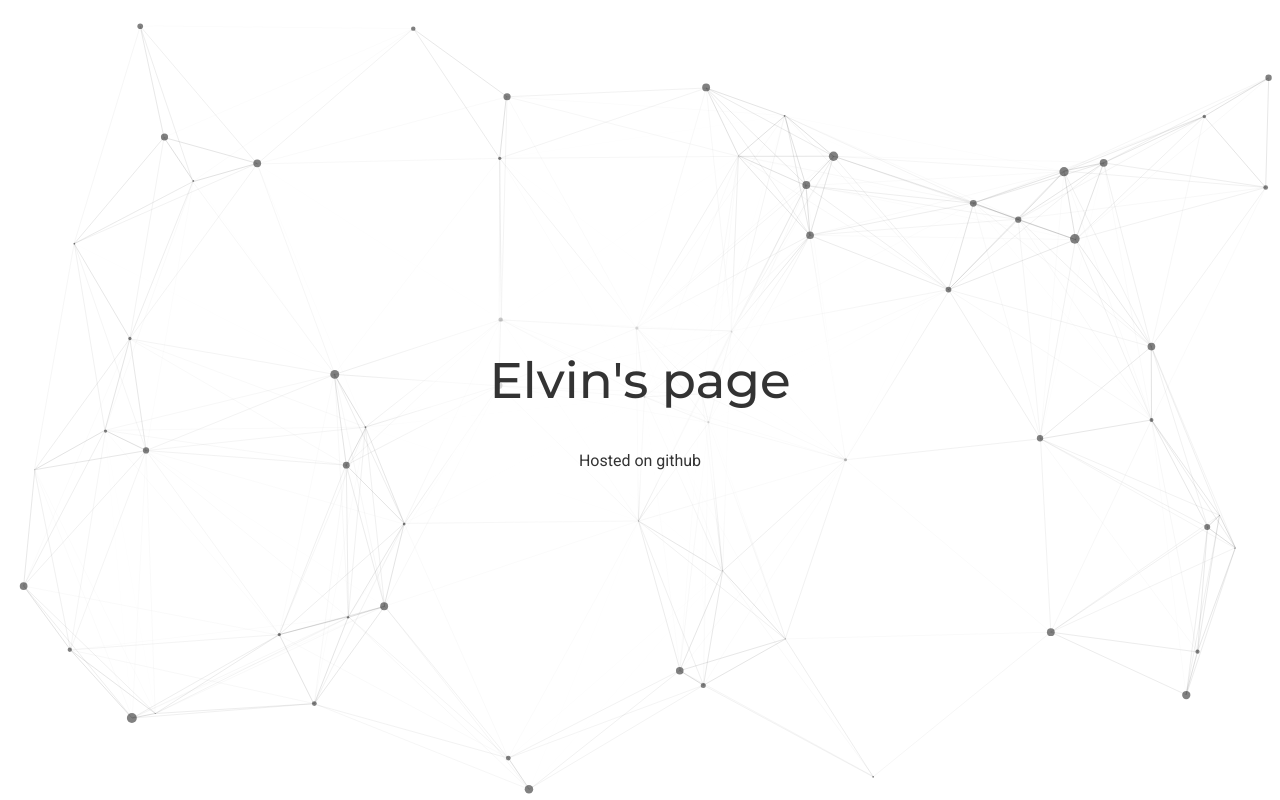
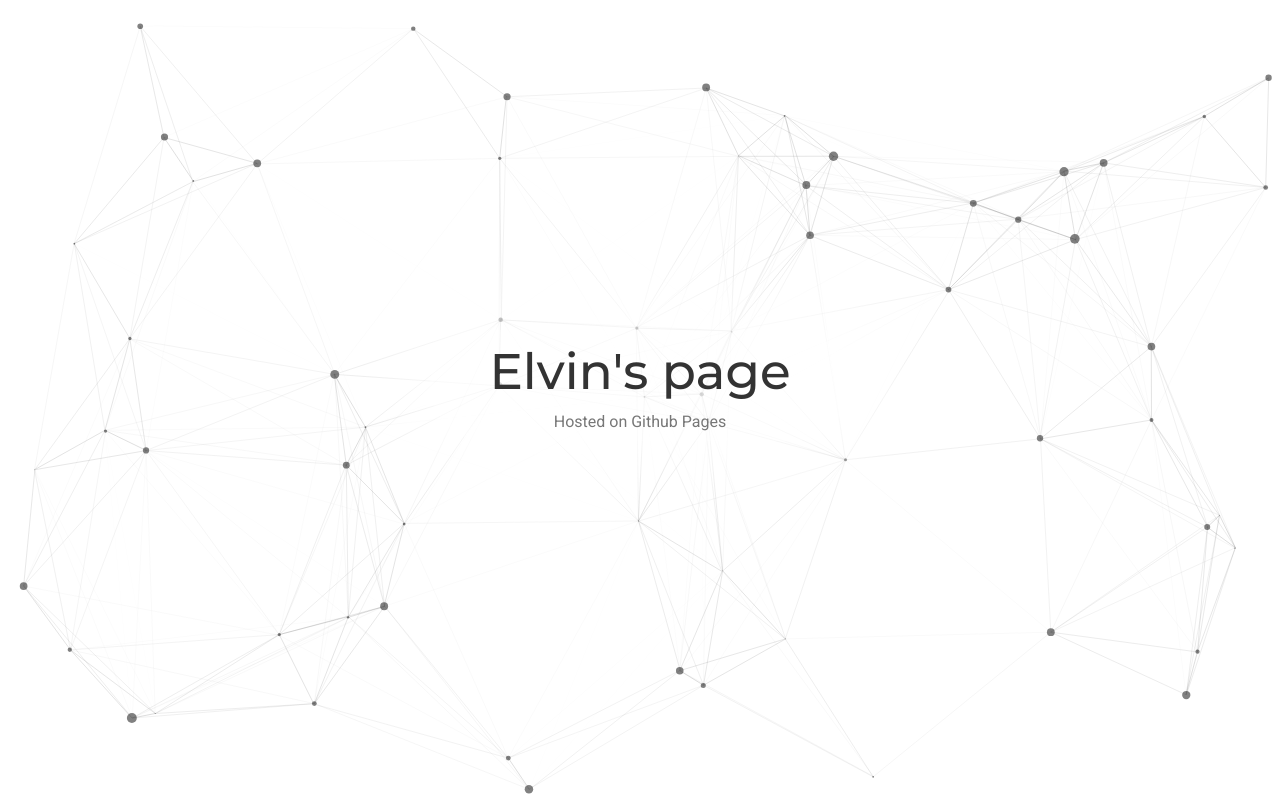
Before and after one commit to ElvinC/ElvinC.github.io, a plain HTML site: page index.html in a window 1280 px wide. Drawn offline with Linux system fonts and the light colour scheme.

Commit message:
minor css tweaks

```diff
--- a/index.html
+++ b/index.html
@@ -14,7 +14,7 @@
 					<div class="title">
 						Elvin's page
 					</div>
-					Hosted on github
+					<div class="text">Hosted on Github Pages</div>
 					</div>
 			</div>
 		</div>
--- a/style.css
+++ b/style.css
@@ -10,14 +10,14 @@
 }
 .title {
 	font-size: 50px;
-	margin-bottom: 40px;
-	margin-top: 20px;
+	margin-bottom: 10px;
+	margin-top: 1px;
 	font-family: Montserrat, sans-serif;
 	font-weight: 500;
 }
-a {
-	color: #55f;
-	text-decoration: none;
+.text {
+	color: #777;
+	font-size: 16px;
 }
 
 .tableContainer {
@@ -42,6 +42,7 @@
 	box-shadow: 0 0 60px 30px rgba(255, 255, 255, 0.7);
 	border-radius: 100px;
 	padding: 10px;
+	margin-bottom: 30px;
 	pointer-events: none;
 }
 
```
